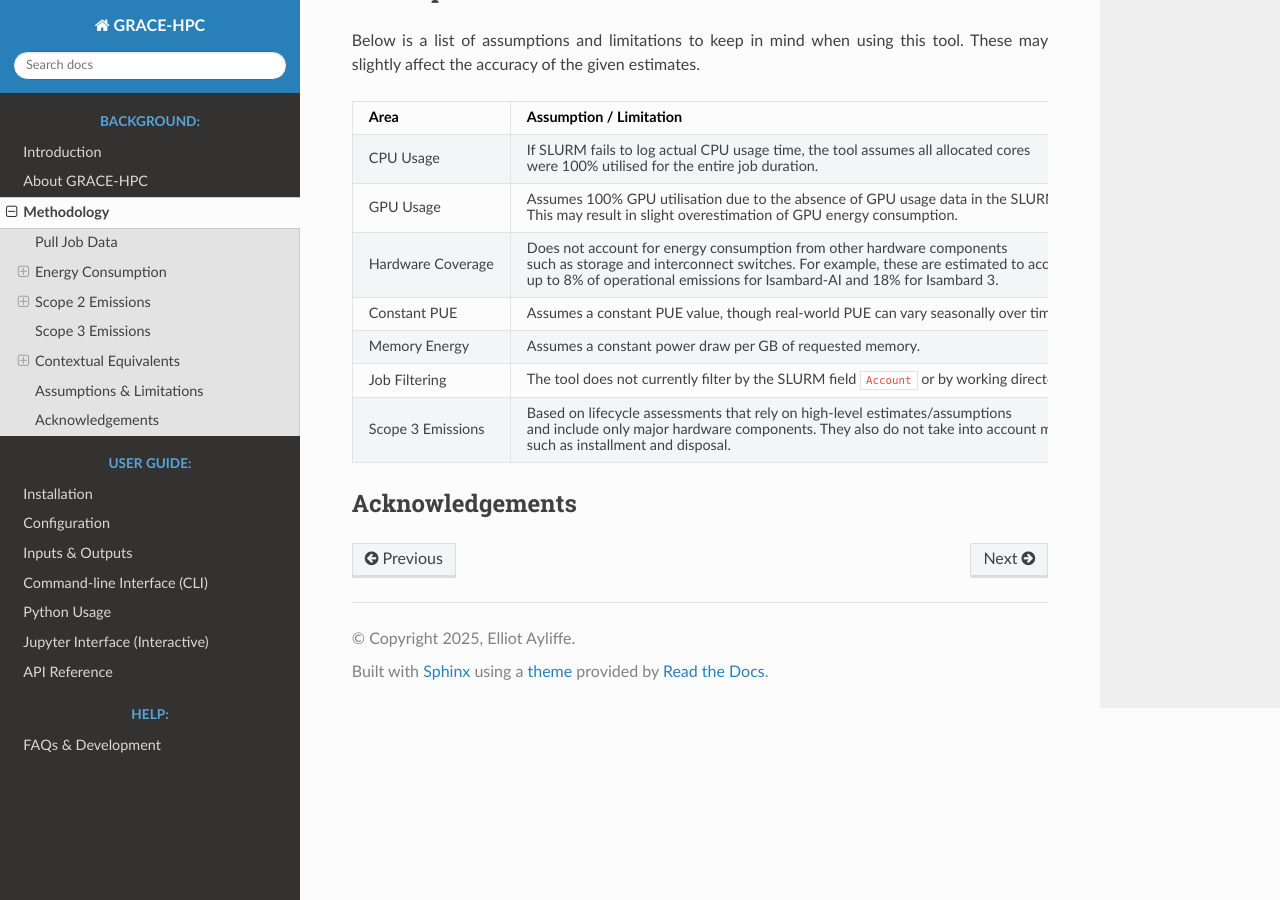
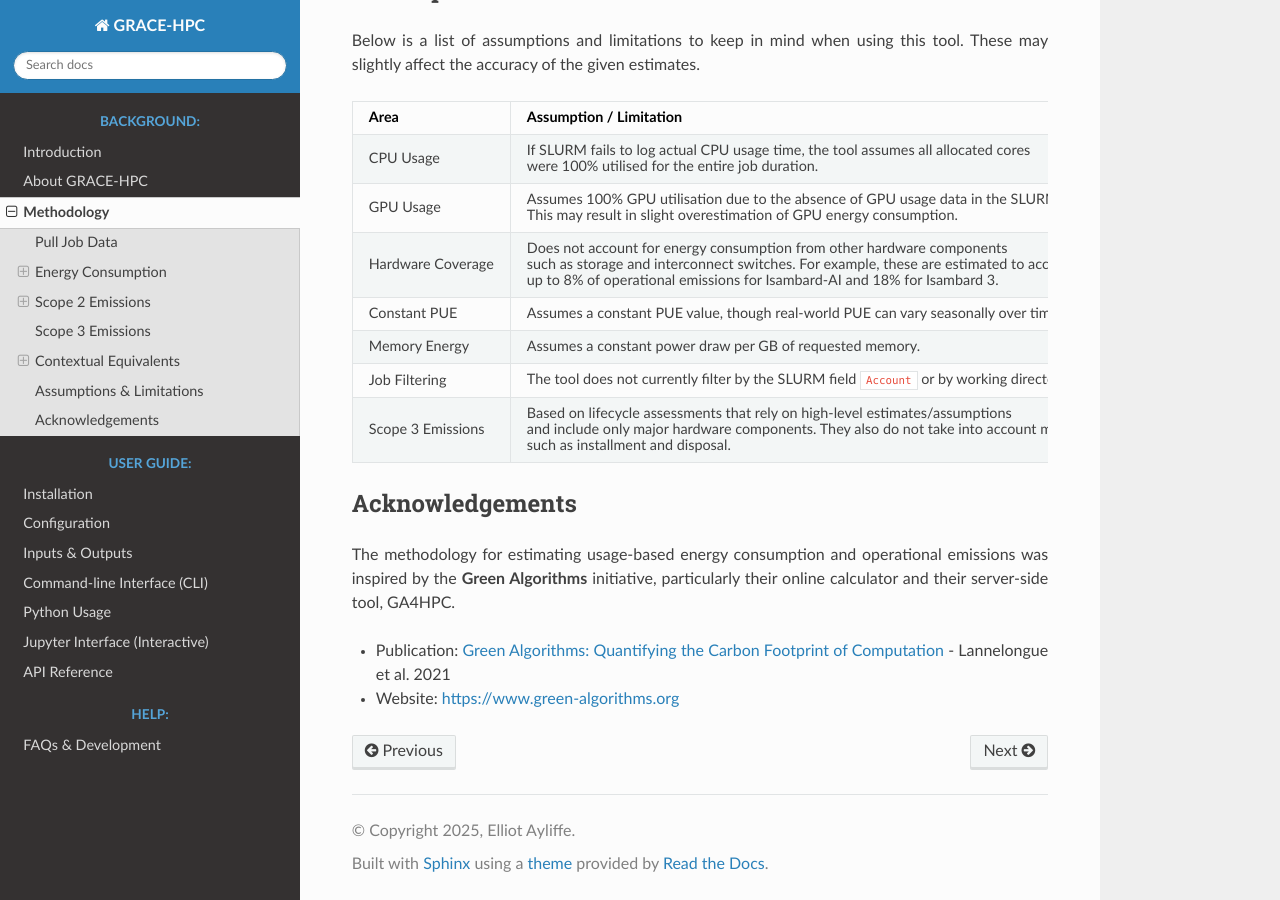
Before and after one commit to Elliot-Ayliffe/GRACE-HPC, a Sphinx documentation site: the page built from docs/methodology.md, in a window 1280 px wide and 900 px high, scrolled down 3650 px. Built offline with Sphinx 7.4.7 and the Read the Docs theme 3.1.0, drawn with Linux system fonts in a browser that asks for light colours.

Commit message:
Update methodology.md

```diff
--- a/docs/methodology.md
+++ b/docs/methodology.md
@@ -161,3 +161,9 @@ Below is a list of assumptions and limitations to keep in mind when using this t
 
 
 ## Acknowledgements
+
+The methodology for estimating usage-based energy consumption and operational emissions was inspired by the **Green Algorithms** initiative, particularly their online calculator and their server-side tool, GA4HPC.
+
+- Publication: [Green Algorithms: Quantifying the Carbon Footprint of Computation](https://advanced.onlinelibrary.wiley.com/doi/10.1002/advs.202100707) - Lannelongue et al. 2021
+
+- Website: [https://www.green-algorithms.org](https://www.green-algorithms.org)
```
